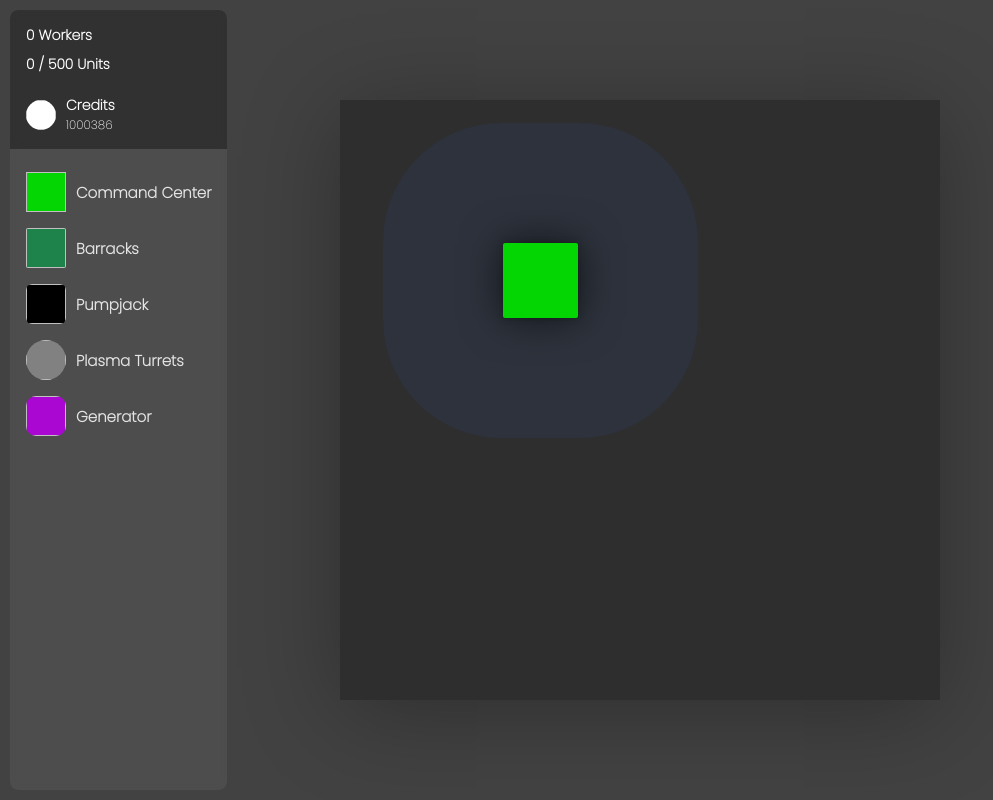
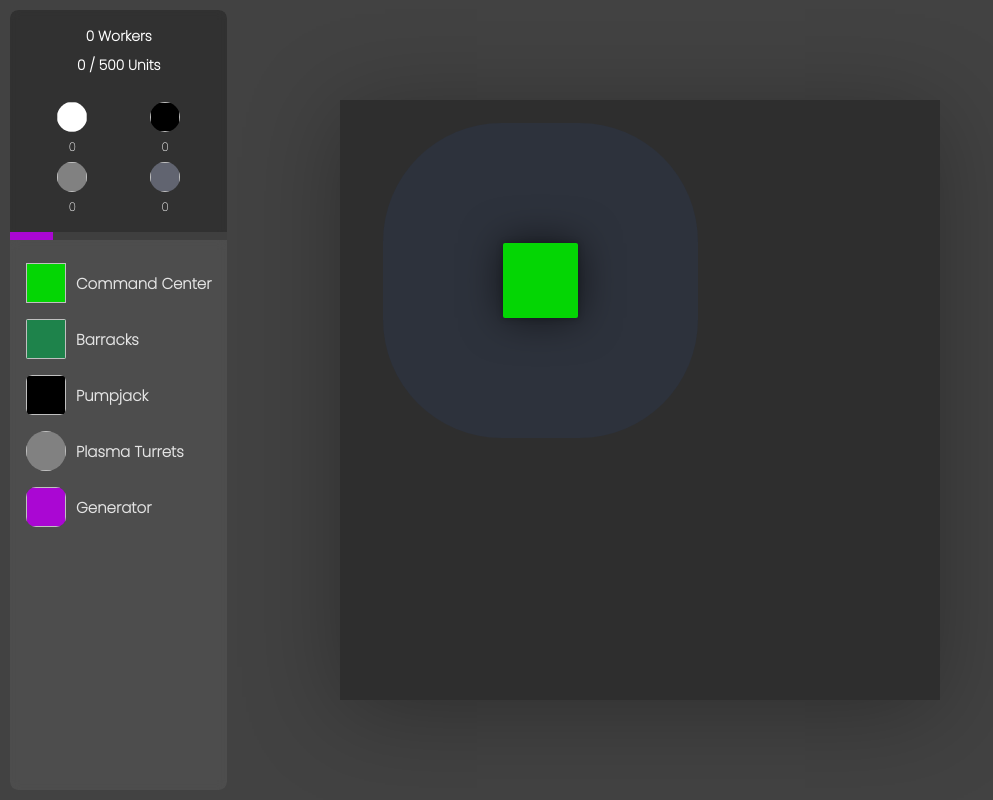
Before and after one commit to CarsonBurke/JS-RTS-Game, a web app: file public/game.html in a window 1280 px wide. Shown: the whole page, without its empty margins (0-993 px from the left). Run offline with its HTML, style and script files only (its server is not run), Linux system fonts and the light colour scheme.

Commit message:
added resources to topper changed where openStructure children are appended to

```diff
--- a/public/game.html
+++ b/public/game.html
@@ -17,25 +17,53 @@
 
 <body oncontextmenu="return false;">
 
-    <div class="map" id="map"></div>
+    <section class="map" id="map">
 
-    <div class="sideBar">
+    </section>
+
+    <section class="sideBar" id="sideBar">
         <div class="sideBarTopper">
             <div class="unitCountParent">
                 <h3 class="economicUnitCount">0 Workers</h3>
                 <h3 class="totalUnitCount">0 / 500 Units</h3>
             </div>
+            <div class="displayContainer">
                 <div class="displayItem">
+
                     <img class="displayImg creditImg">
 
-                <div class="displayTagParent">
-                    <h3 class="displayTag">Credits</h3>
                     <p class="displayAmount" id="creditAmount">0</p>
+
                 </div>
+                <div class="displayItem">
+                    <img class="displayImg oilImg">
+
+                    <p class="displayAmount" id="oilAmount">0</p>
 
                 </div>
             </div>
-        <div class="sideBarContent">
+            <div class="displayContainer">
+                <div class="displayItem">
+                    <img class="displayImg concreteImg">
+
+                    <p class="displayAmount" id="concreteAmount">0</p>
+
+                </div>
+                <div class="displayItem">
+                    <img class="displayImg metalImg">
+
+                    <p class="displayAmount" id="metalAmount">0</p>
+
+                </div>
+            </div>
+            <div class="powerLevelParent">
+                <div class="powerLevelChild">
+
+                </div>
+            </div>
+        </div>
+        <div class="sideBarContent" id="sideBarContent">
+            <div class="sideBarContentChild" id="sideBarContentChild">
                 <div tabindex="0" class="sideBarItem" id="commandCenterTag" onclick="buildMode('commandCenter')">
 
                     <div class="tooltipParent">
@@ -83,6 +111,7 @@
                 </div>
             </div>
         </div>
+    </section>
 
     <div class="closeInfoParent" id="closeInfoParent">Press X or click here to exit build mode</div>
 
--- a/public/materials/script.js
+++ b/public/materials/script.js
@@ -208,19 +208,22 @@
 let credits = 0
 
 let gameObjects = {
+    factions: {
+
+    },
     resources: {
         "credits": {
             amount: 9000 + (startingCredits),
             income: 10,
         },
         "oil": {
-
+            amount: 200,
         },
         "stone": {
-
+            amount: 600,
         },
         "steel": {
-
+            amount: 50,
         }
     },
     structures: {
@@ -234,11 +237,13 @@
                     displayName: "Tier 2",
                     class: "tier2Tag",
                     cost: 14000,
+                    purchased: false,
                 },
                 workerDroid: {
                     displayName: "Worker Droid",
                     class: "workerDroidTag",
                     cost: 450,
+                    purchased: 0,
                 }
             },
             dimensions: 4,
@@ -254,16 +259,19 @@
                     displayName: "Tier 2",
                     class: "tier2Tag",
                     cost: 2400,
+                    purchased: false,
                 },
                 workerDroid: {
                     displayName: "Worker Droid",
                     class: "workerDroidTag",
                     cost: 200,
+                    purchased: 0,
                 },
                 combatDroid: {
                     displayName: "Combat Droid",
                     class: "combatDroidTag",
                     cost: 450,
+                    purchased: 0,
                 }
             },
             dimensions: 3,
@@ -279,11 +287,13 @@
                     displayName: "Tier 3",
                     class: "tier3Tag",
                     cost: 6500,
+                    purchased: false,
                 },
                 tier2: {
                     displayName: "Tier 2",
                     class: "tier2Tag",
                     cost: 2200,
+                    purchased: false,
                 }
             },
             dimensions: 2,
@@ -300,16 +310,19 @@
                     displayName: "Rapid Fire",
                     class: "rapidFireTag",
                     cost: 1800,
+                    purchased: false,
                 },
                 antiAir: {
                     displayName: "Anti Air",
                     class: "antiAirTag",
                     cost: 1100,
+                    purchased: false,
                 },
                 railgun: {
                     displayName: "Railgun",
                     class: "railgunTag",
                     cost: 1500,
+                    purchased: false,
                 }
             },
             dimensions: 2,
@@ -326,11 +339,13 @@
                     displayName: "Tier 2",
                     class: "tier2Tag",
                     cost: 2400,
+                    purchased: false,
                 },
                 overdrive: {
                     displayName: "Overdrive",
                     class: "overdrive",
                     cost: 1500,
+                    purchased: false,
                 }
             },
             dimensions: 2,
@@ -348,6 +363,10 @@
 
         },
         resources: {
+            "settlements": {
+                //Mechanical faction can aquire parts
+                //Alien faction can plunder for resources
+            },
             "oiWells": {
 
 
@@ -484,7 +503,7 @@
 
                         structureData.id = gridParent.id
 
-                        document.body.appendChild(structureData)
+                        document.getElementById("sideBarContent").appendChild(structureData)
 
                         for (let item of Object.keys(gameObjects.structures[structure].openedStructure)) {
 
@@ -589,7 +608,7 @@
 
                 element.classList.add("structureDataParentShow")
 
-                document.getElementsByClassName("sideBar")[0].classList.add("sideBarHide")
+                document.getElementsByClassName("sideBarContentChild")[0].classList.add("sideBarContentChildHide")
 
                 e.target.removeEventListener('mousedown', openStructure)
 
@@ -621,7 +640,7 @@
 
             element.classList.remove("structureDataParentShow")
 
-            document.getElementsByClassName("sideBar")[0].classList.remove("sideBarHide")
+            document.getElementsByClassName("sideBarContentChild")[0].classList.remove("sideBarContentChildHide")
 
             setTimeout(function() {
                 document.removeEventListener('mousedown', closeStructure)
@@ -639,7 +658,11 @@
 
 setInterval(generateCredits, 250)
 
-function generateCredits() {
+function generateResources() {
+
+    gameObjects.resources.credits.income = (gameObjects.structures.pumpjack.amount * 1) + (gameObjects.structures.commandCenter.amount * 15)
+
+    gameObjects.resources.credits.amount += gameObjects.resources.credits.income
 
     gameObjects.resources.credits.income = (gameObjects.structures.pumpjack.amount * 1) + (gameObjects.structures.commandCenter.amount * 15)
 
--- a/public/materials/style.css
+++ b/public/materials/style.css
@@ -135,25 +135,15 @@
         /**/
 
         .structureDataParent {
-            color: white;
-            height: calc(100vh - 20px);
-            position: fixed;
-            pointer-events: none;
-            background: rgba( 255, 255, 255, 0.12);
-            backdrop-filter: blur( 5px);
-            margin: 10px;
-            border-radius: 4px;
+            transition: all 0.3s;
+            max-height: 0px;
             opacity: 0;
-            pointer-events: none;
-            transition: all 0.3s;
-            z-index: 1000;
-            left: 50px;
         }
 
         .structureDataParentShow {
-            left: 0;
+            max-height: 100vh;
+            overflow: hidden;
             opacity: 1;
-            pointer-events: all;
         }
 
         .structureDataItem {
@@ -227,7 +217,8 @@
             backdrop-filter: blur( 5px);
             display: flex;
             flex-direction: column;
-            padding: 15px 16px;
+            padding: 0 16px;
+            padding-top: 16px;
         }
 
         .sideBarContent {
@@ -237,14 +228,20 @@
             height: 100vh;
         }
 
-        .sideBarHide {
-            left: 50px;
+        .sideBarContentChild {
+            max-height: 100vh;
+            transition: all 0.3s;
+            overflow: hidden;
+        }
+
+        .sideBarContentChildHide {
+            max-height: 0px;
             opacity: 0;
-            pointer-events: none;
         }
 
         .unitCountParent {
             margin-bottom: 20px;
+            text-align: center;
         }
 
         .economicUnitCount {
@@ -258,26 +255,39 @@
             font-size: 14px;
         }
 
+        .powerLevelParent {
+            margin-top: 16px;
+            background: rgba(255, 255, 255, 0.07);
+            height: 8px;
+            width: calc(100% + 32px);
+            margin-left: -16px;
+        }
+
+        .powerLevelChild {
+            background: rgb(170, 7, 211);
+            height: 8px;
+            width: 20%;
+        }
+
+        .displayContainer {
+            display: flex;
+            justify-content: space-around;
+            align-items: center;
+        }
+
         .displayItem {
             display: flex;
+            flex-direction: column;
+            justify-content: center;
             align-items: center;
+            width: 50%;
         }
 
         .displayImg {
             width: 30px;
             height: 30px;
-            margin-right: 10px;
+            margin: 6px 0;
             border-radius: 100%;
-        }
-
-        .displayTagParent {
-            display: flex;
-            flex-direction: column;
-        }
-
-        .displayTag {
-            margin: 0;
-            font-size: 14px;
         }
 
         .displayAmount {
@@ -343,6 +353,18 @@
 
         .creditImg {
             background: white;
+        }
+
+        .oilImg {
+            background: black;
+        }
+
+        .concreteImg {
+            background: rgb(129, 129, 129);
+        }
+
+        .metalImg {
+            background: rgb(97, 100, 112);
         }
 
         .commandCenterImg {
```
Lines whose indentation alone changed are shown as unchanged.
